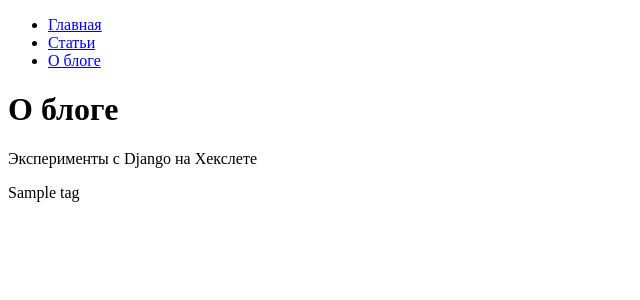
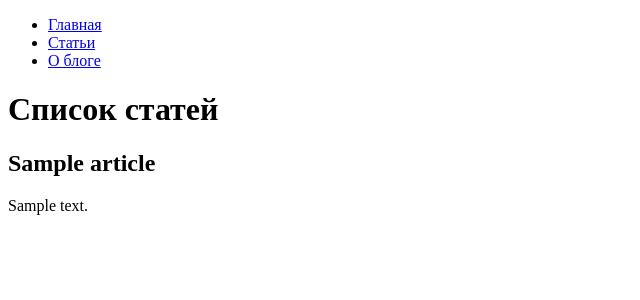
Before and after one commit to greenkerokero/hexlet_django_blog, a Django app: template hexlet_django_blog/articles/templates/articles/index.html in a window 1280 px wide. Shown: the top 300 px of the page, without its empty margins (0-640 px from the left). Run offline with Django 5.2, Linux system fonts and the light colour scheme; the template is opened without the code that fills it: most values are stand-ins (such as "Sample title", 1, 10 or a date in 2020); parts of the project's set-up code (start-up, migrations or seed data) failed here and were passed over.

Commit message:
Add list of articles

```diff
--- a/hexlet_django_blog/articles/templates/articles/index.html
+++ b/hexlet_django_blog/articles/templates/articles/index.html
@@ -1,9 +1,9 @@
 {% extends "base.html" %}
 
-{% block title %}Эксперименты с Django на Хекслете{% endblock %}
-
 {% block content %}
-    <h1>О блоге</h1>
-    <p>Эксперименты с Django на Хекслете</p>
-    <p>{{ tags|join:', ' }}</p>
+    <h1>Список статей</h1>
+    {% for article in articles %}
+        <h2>{{ article.name }}</h2>
+        <div>{{ article.body|slice:":200" }}</div>
+    {% endfor %}
 {% endblock %}
--- a/hexlet_django_blog/articles/urls.py
+++ b/hexlet_django_blog/articles/urls.py
@@ -4,7 +4,8 @@ from hexlet_django_blog.articles import views
 from hexlet_django_blog.articles.views import IndexView
 
 urlpatterns = [
-    path('', views.ArticleIndexView.as_view(), name='articles'),
+    # path('', views.ArticleIndexView.as_view(), name='articles'),
+    path("", IndexView.as_view()),
     path(
         '<str:tags>/<int:article_id>/',
         views.articles_detail,
```
Also changed, not shown: hexlet_django_blog/articles/views.py (+21 -9 lines).
